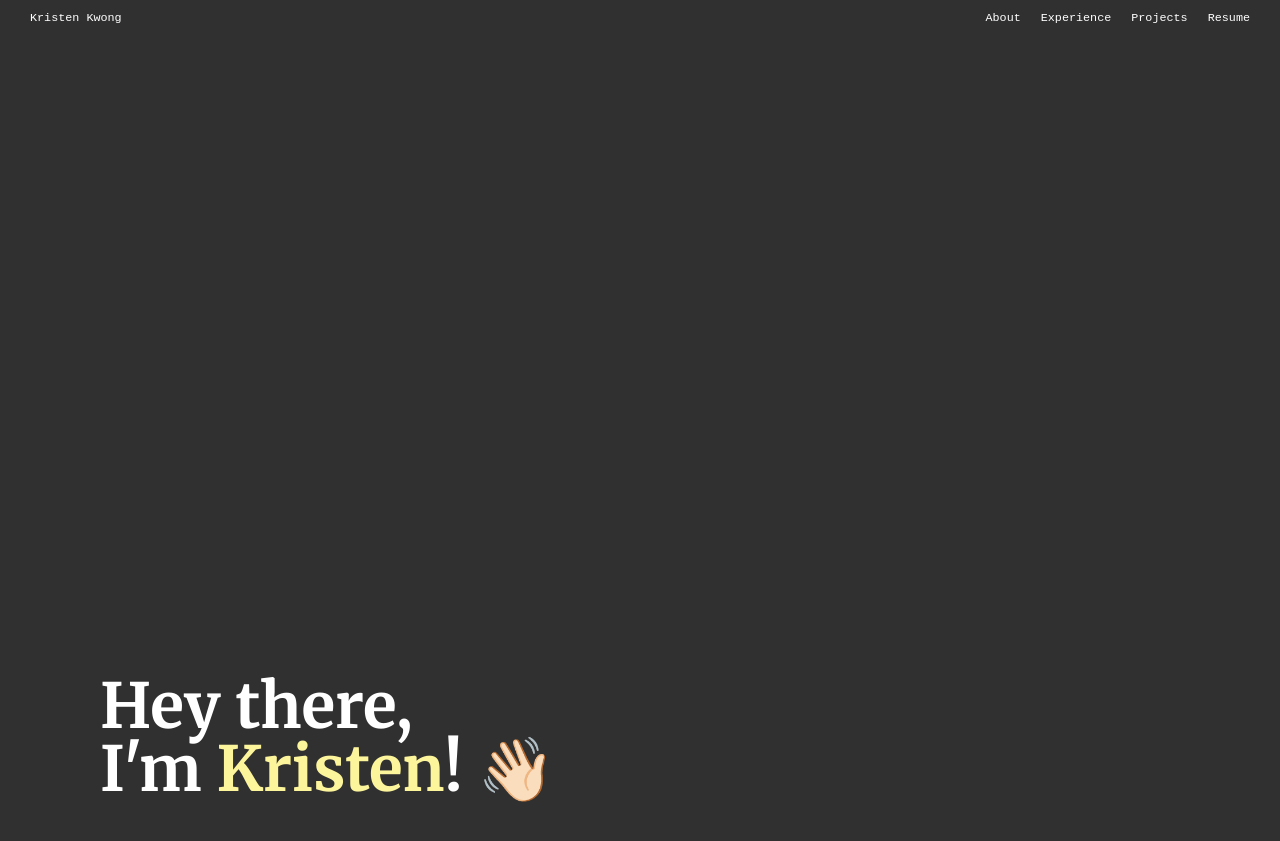
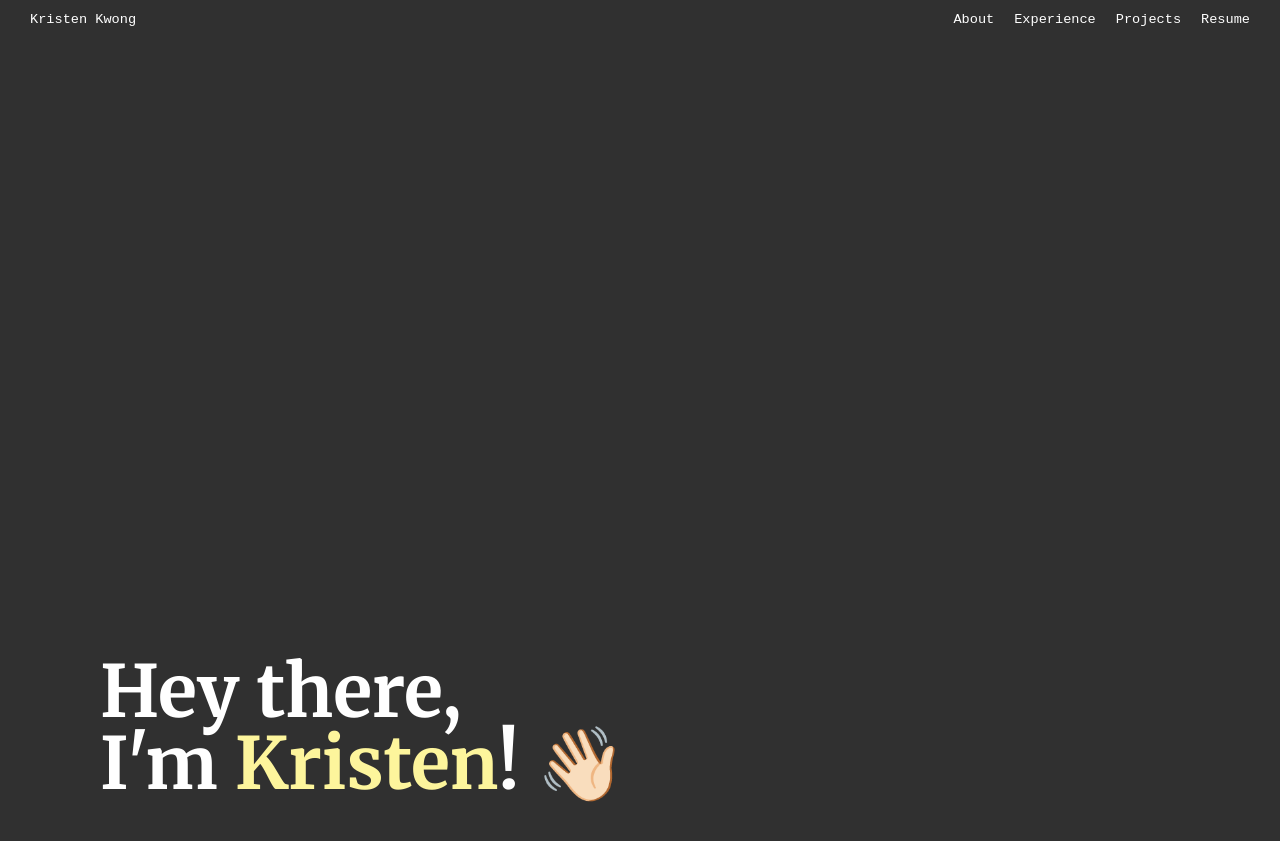
Before and after one commit to kristenkwong/website-2019, a Jekyll site: the page built from index.html, in a window 1280 px wide and 900 px high. Shown: the top 841 px of the window. Built offline with Jekyll 4.4.1, drawn with Linux system fonts in a browser that asks for light colours; some web fonts are replaced.

Commit message:
webkit adjust

```diff
--- a/_sass/main.scss
+++ b/_sass/main.scss
@@ -6,13 +6,14 @@ $secondary-color: #e0e0e0;
 $dark-bg: #303030;
 $light-bg: #f2f2f3;
 $accent-color: #fdf59c;
-$body-font-size: 0.93em;
+$body-font-size: 100%;
 $title-font-size: 1.3em;
 $header-font-size: 4.5em;
 $tagline-font-size: 1.8em;
 $line-height: 1.3em;
 
 html, body {
+	-webkit-text-size-adjust: 100%;
 	background-color: $light-bg;
 	width: 100%;
 	height: 100%;
```
Also changed, not shown: 3 other files.
